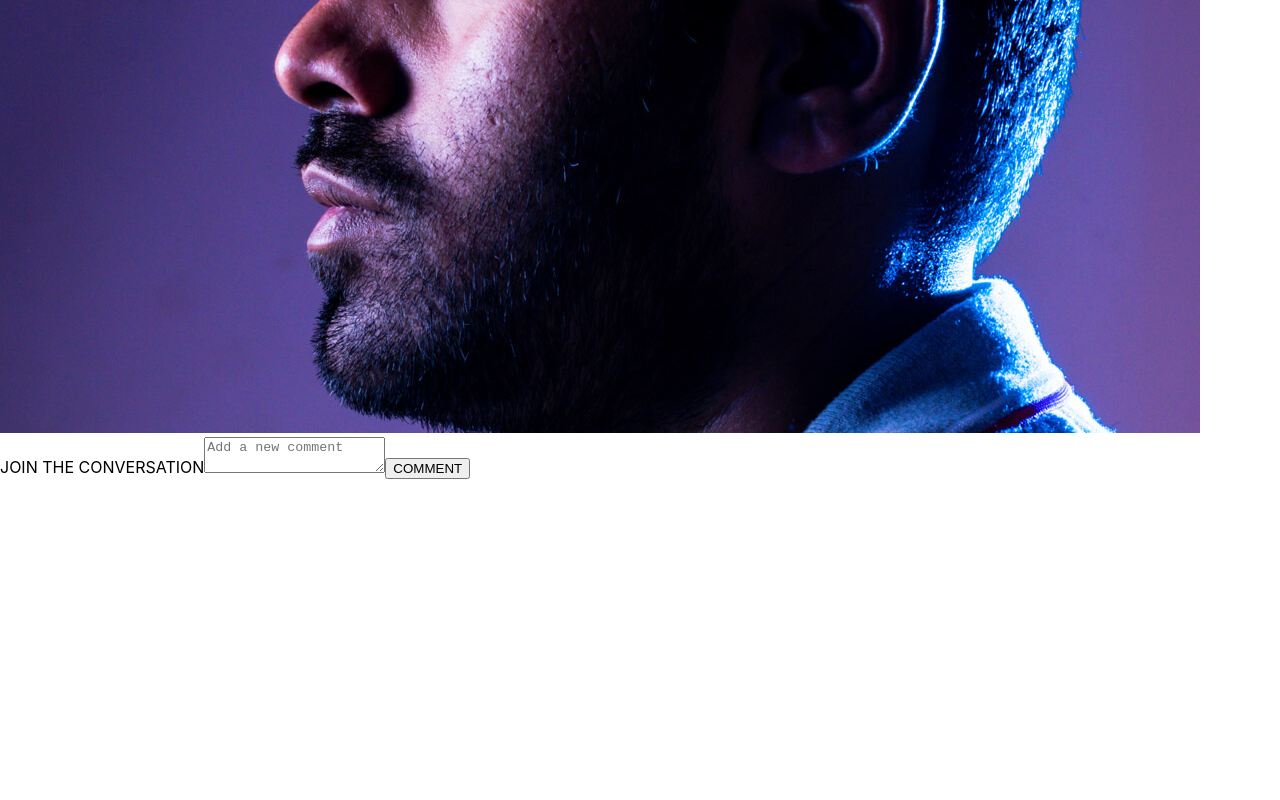
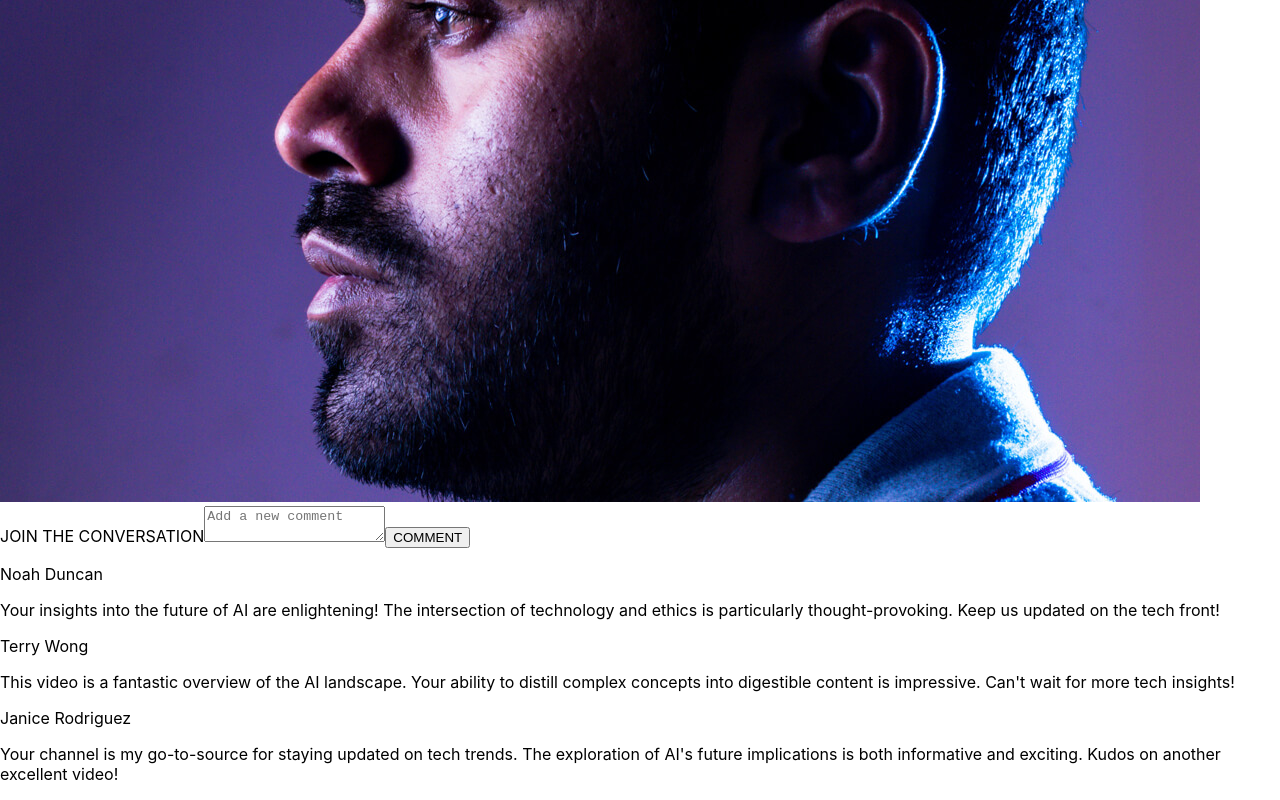
Before and after one commit to erioluwa66/brainflix, a React (Create React App) app: page / in a window 1280 px wide. Shown: the part 810-1610 px from the top of the page. Before the commit the page ends 1289 px from the top, so only its background shows below. Built offline with nearby package versions, Linux system fonts and the light colour scheme.

Commit message:
comment errors fixed

```diff
--- a/package.json
+++ b/package.json
@@ -10,6 +10,7 @@
     "react-dom": "^18.2.0",
     "react-scripts": "5.0.1",
     "sass": "^1.71.1",
+    "uuid": "^9.0.1",
     "web-vitals": "^2.1.4"
   },
   "scripts": {
--- a/src/App.js
+++ b/src/App.js
@@ -1,14 +1,14 @@
 import './App.scss';
 import Header from './components/Header/Header';
 import VideoList from './components/VideoList/VideoList';
-import CommentForm from './components/CommentForm/CommentForm';
+import CommentCard from './components/CommentCard/CommentCard';
 
 function App() {
   return (
    <>
    <Header/>
    <VideoList/>
-   <CommentForm/>
+   <CommentCard/>
    </>
 
   );
--- a/src/components/Comment/comment.jsx
+++ b/src/components/Comment/comment.jsx
@@ -1,4 +1,4 @@
-import './CommentCard.scss'
+import './Comment.scss'
 
 // Comment component takes in props and returns JXN for a single comment
 function Comment(props) {
--- a/src/components/CommentCard/CommentCard.jsx
+++ b/src/components/CommentCard/CommentCard.jsx
@@ -1,24 +1,21 @@
-import './CommentCard.scss'
-import Comment from '../Comment/comment'
-import CommentForm from '../CommentForm/CommentForm'
+import React, {Component} from 'react';
+import Comment from '../Comment/Comment';
+import CommentForm from '../CommentForm/CommentForm';
 import {v4 as uuidv4} from "uuid";
 
-class Comments extends Component {
-    state = {
-        commentsList: [
-            {id: uuid(), name:"Noah Duncan", timestamp: "", comment: ""},
-            {id: uuid(), name:"Terry Wong"},
-            {id: uuid(), name:"Janice Rodriguez"}
+function CommentCard() {
+      let commentsList = [
+            {id: uuidv4(), name:"Noah Duncan", timestamp: "8/11/2023", comment: "Your insights into the future of AI are enlightening! The intersection of technology and ethics is particularly thought-provoking. Keep us updated on the tech front!"},
+            {id: uuidv4(), name:"Terry Wong",  timestamp: "8/10/2023", comment: "This video is a fantastic overview of the AI landscape. Your ability to distill complex concepts into digestible content is impressive. Can't wait for more tech insights!"},
+            {id: uuidv4(), name:"Janice Rodriguez",  timestamp: "8/9/2023", comment: "Your channel is my go-to-source for staying updated on tech trends. The exploration of AI's future implications is both informative and exciting. Kudos on another excellent video!"}
         ]
-    }
-
-    render() {
         return(
             <div>
                 <h2>3 comments</h2>
                 <CommentForm/>
-                {this.state}
+                {commentsList.map((comment)=><Comment key={comment.id} name={comment.name} comment={comment.comment}/>)}
             </div>
         )
     }
-}
+
+export default CommentCard
--- a/src/components/Header/Header.jsx
+++ b/src/components/Header/Header.jsx
@@ -1,4 +1,4 @@
-import NavBar from "../navbar/navbar";
+import NavBar from "../NavBar/NavBar";
 import logo from "../../assets/logo/BrainFlix-logo.svg"
 
 import './Header.scss'
```
Also changed, not shown: 1 other file (tests, documents, lock files or other folders).
